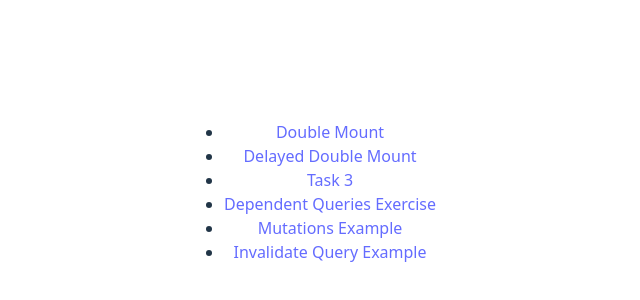
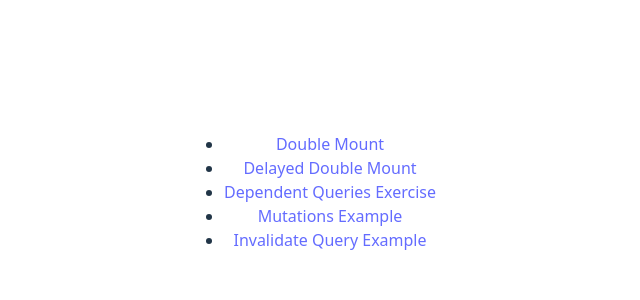
Before and after one commit to marcosATr/tanstack-query-workshop, a React (Vite) app: page / in a window 1280 px wide. Shown: the part 208-508 px from the top of the page, without its empty margins (330-970 px from the left). Built offline with nearby package versions, Linux system fonts and the light colour scheme.

Commit message:
delete obsolete

```diff
--- a/src/App.jsx
+++ b/src/App.jsx
@@ -1,7 +1,5 @@
 import "./App.css";
 import { BrowserRouter, Routes, Route, Link } from "react-router-dom";
-import Task2 from "./Task2";
-import Task3 from "./Task3";
 import DoubleMount from "./DoubleMount";
 import DelayedDoubleMount from "./DelayedDoubleMount";
 import DependentQueriesExercise from "./DependentQueriesExercise";
@@ -25,9 +23,6 @@ function App() {
                     <Link to="/delayed-double-mount">Delayed Double Mount</Link>
                   </li>
                   <li>
-                    <Link to="/task3">Task 3</Link>
-                  </li>
-                  <li>
                     <Link to="/dependent-queries">Dependent Queries Exercise</Link>
                   </li>
                   <li>
@@ -43,7 +38,6 @@ function App() {
         />
         <Route path="/double-mount" element={<DoubleMount />} />
         <Route path="/delayed-double-mount" element={<DelayedDoubleMount />} />
-        <Route path="/task3" element={<Task3 />} />
         <Route path="/dependent-queries" element={<DependentQueriesExercise />} />
         <Route path="/mutations" element={<Mutations />} />
         <Route path="/invalidate-query" element={<InvalidateQuery />} />
--- a/src/Task2.jsx
+++ /dev/null
@@ -1,10 +0,0 @@
-import React from "react";
-
-export default function Task2() {
-  return (
-    <div>
-      <h2>Task 2</h2>
-      <p>Conteúdo da rota Task 2.</p>
-    </div>
-  );
-}
--- a/src/Task3.jsx
+++ /dev/null
@@ -1,10 +0,0 @@
-import React from "react";
-
-export default function Task3() {
-  return (
-    <div>
-      <h2>Task 3</h2>
-      <p>Conteúdo da rota Task 3.</p>
-    </div>
-  );
-}
```
